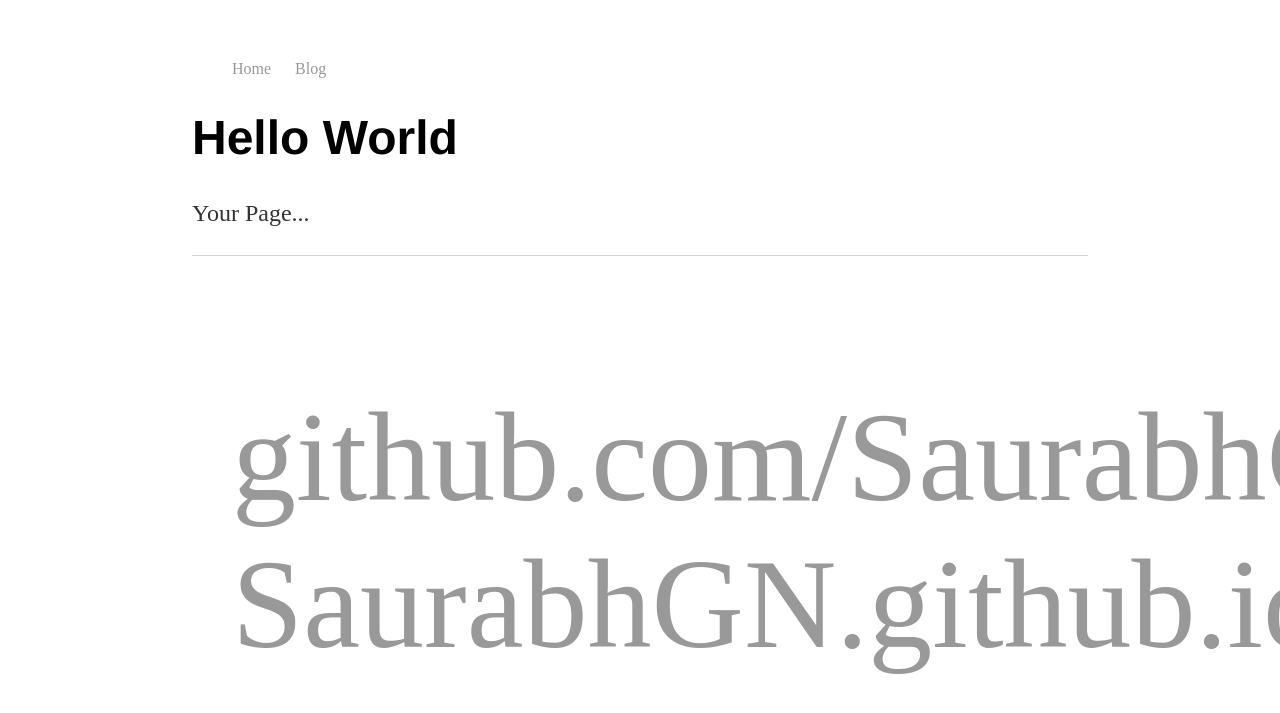
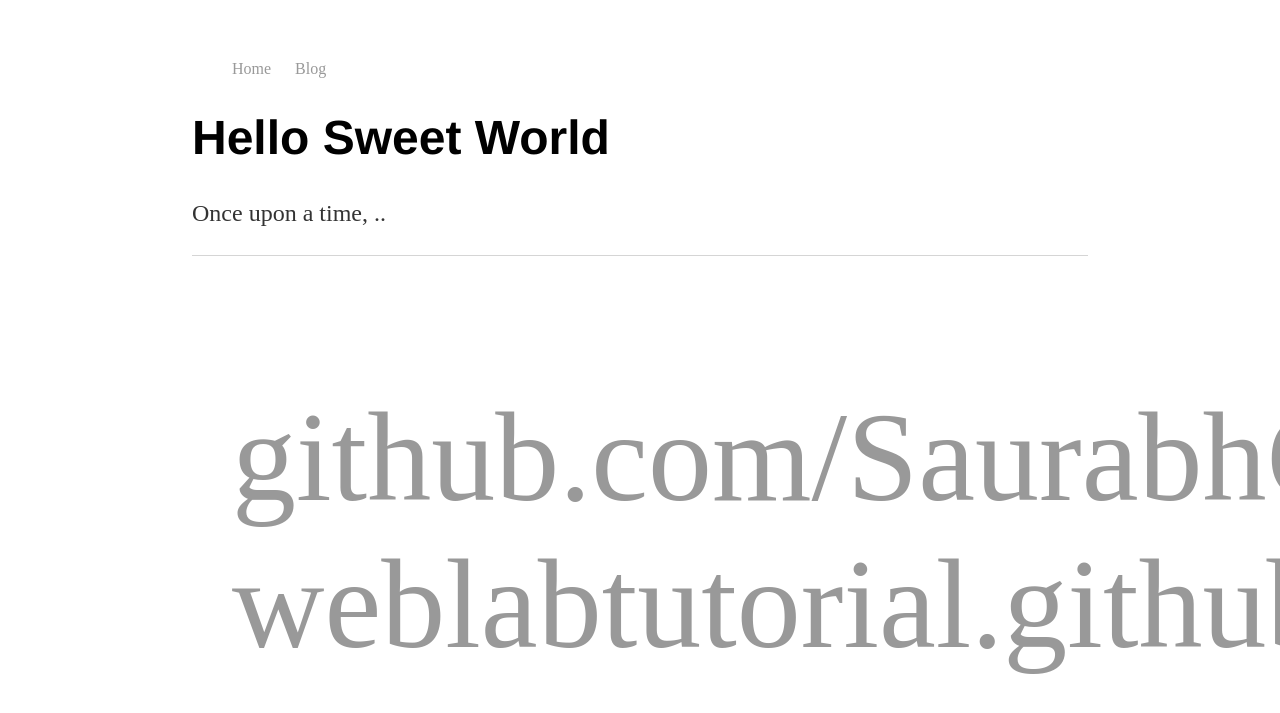
Before and after one commit to SaurabhGN/SaurabhGN.github.io, a Jekyll site: the page built from index.html, in a window 1280 px wide. Shown: the top 713 px of the page. Built offline with Jekyll 4.4.1, drawn with Linux system fonts in a browser that asks for light colours.

Commit message:
Update index.html

```diff
--- a/index.html
+++ b/index.html
@@ -1,25 +1,8 @@
-<!DOCTYPE html>
-<html>
-  <head>
-    <title> Web Programming </title>
-    <link rel="stylesheet" type="text/css" href="/css/main.css">
-  </head>
-  <body>
-    <nav>
-     <ul>
-      <li><a href="/">Home</a></li>
-      <li><a href="/blog">Blog</a></li>
-     </ul>
-    </nav>
-    <div class = "container">
-      <div class = "blurb">
-        <h1> Hello World </h1>
-        <p> Your Page... </p>
-        <footer>
-          <ul>
-            <li><a href="https://github.com/SaurabhGN">github.com/SaurabhGN</a><li>
-            <li><a href="https://SaurabhGN.github.io">SaurabhGN.github.io</a></li>
-          </ul>
-        </footer>
-  </body>
-</html>
+---
+layout: default
+title: Web Programming
+---
+<div class="blurb">
+  <h1>Hello Sweet World</h1>
+  <p>Once upon a time, ..</p>
+</div>
```
